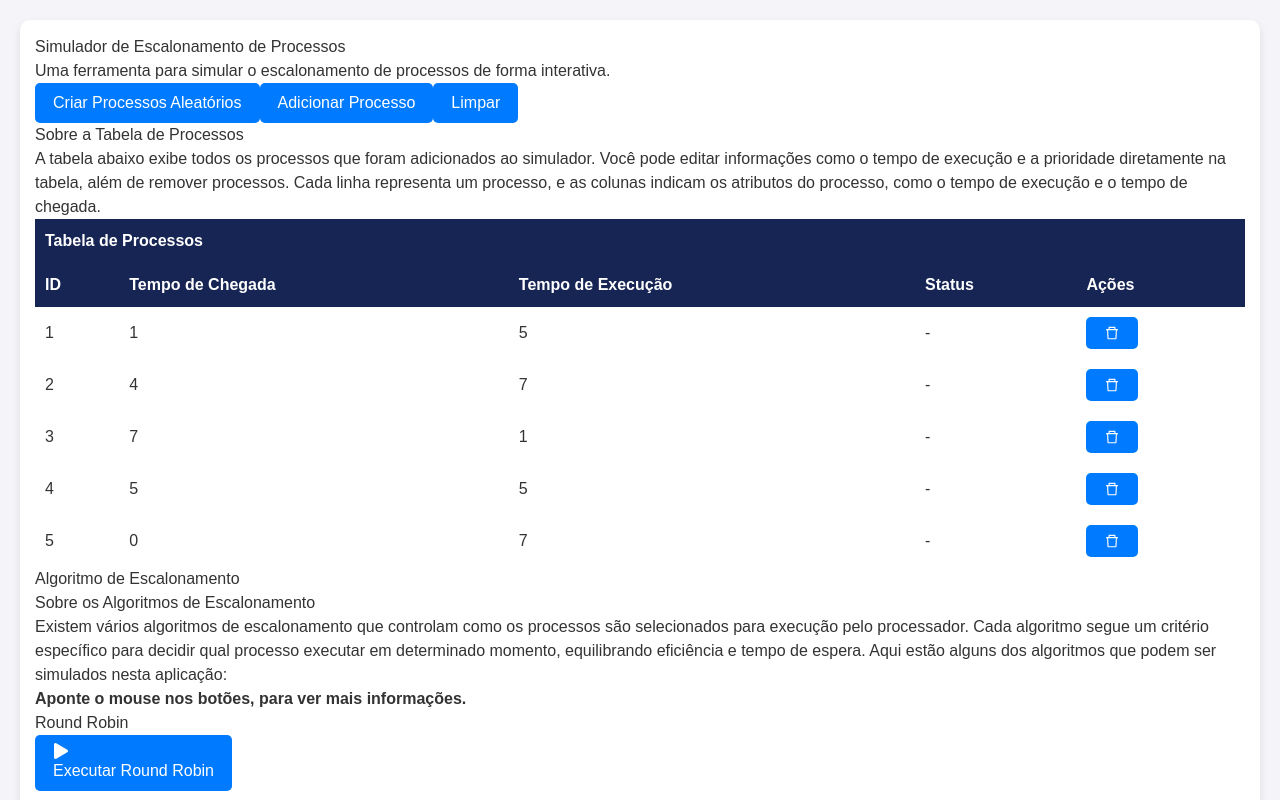
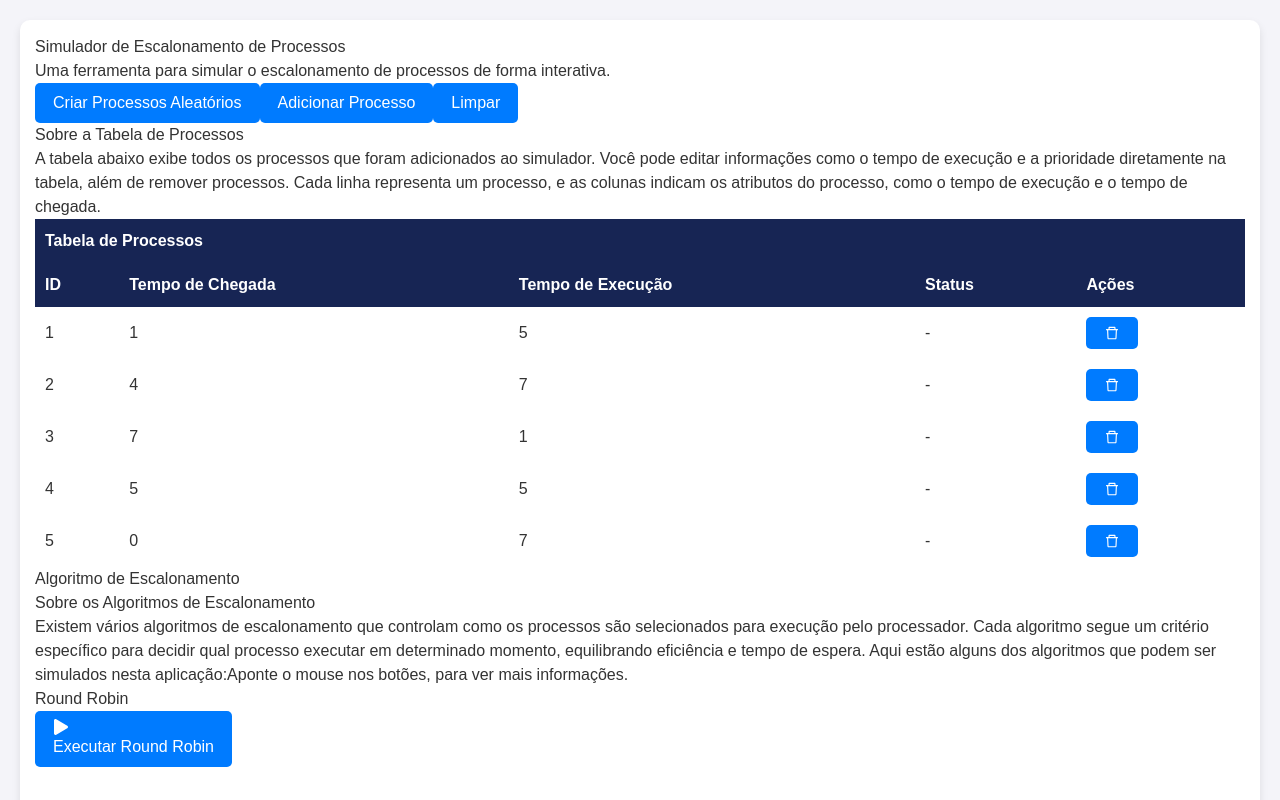
Before and after one commit to SidneyRMR/simulador-escalonamento, a Next.js app: page / in a window 1280 px wide. Both pictures are taken after a click on the button "Criar Processos Aleatórios". Shown: the top 800 px of the page. Built offline with nearby package versions, Linux system fonts and the light colour scheme.

Commit message:
style: overflow da nova tabela

```diff
--- a/src/app/Escalonador.js
+++ b/src/app/Escalonador.js
@@ -104,9 +104,10 @@ const Escalonador = () => {
       Sobre os Algoritmos de Escalonamento
     </h3>
     <p className="text-gray-600">
-      Existem vários algoritmos de escalonamento que controlam como os processos são selecionados para execução pelo processador. Cada algoritmo segue um critério específico para decidir qual processo executar em determinado momento, equilibrando eficiência e tempo de espera. Aqui estão alguns dos algoritmos que podem ser simulados nesta aplicação:
-      <p className=""></p><strong>Aponte o mouse nos botões, para ver mais informações.</strong>
-    </p>
+  Existem vários algoritmos de escalonamento que controlam como os processos são selecionados para execução pelo processador. Cada algoritmo segue um critério específico para decidir qual processo executar em determinado momento, equilibrando eficiência e tempo de espera. Aqui estão alguns dos algoritmos que podem ser simulados nesta aplicação:
+  <span className="font-bold">Aponte o mouse nos botões, para ver mais informações.</span>
+</p>
+
   </div>
 
   <div className="flex justify-center gap-6 my-5 flex-wrap">
--- a/src/app/components/TabelaResultados.js
+++ b/src/app/components/TabelaResultados.js
@@ -3,7 +3,7 @@ const TabelaResultados = ({ resultados }) => {
     if (!resultados || resultados.length === 0) return null;
 
     return (
-        <div className="p-4">
+        <div className="p-4 overflow-x-auto">
           <p className="font-bold">Tempo Total do processador: {resultados.tempoTotal}</p>
           <p className="font-bold">Tempo Médio de Retorno (TMR): {resultados.tempoMedioRetorno}</p>
           <p className="font-bold">Tempo Médio de Espera (TME): {resultados.tempoMedioEspera}</p>
```
